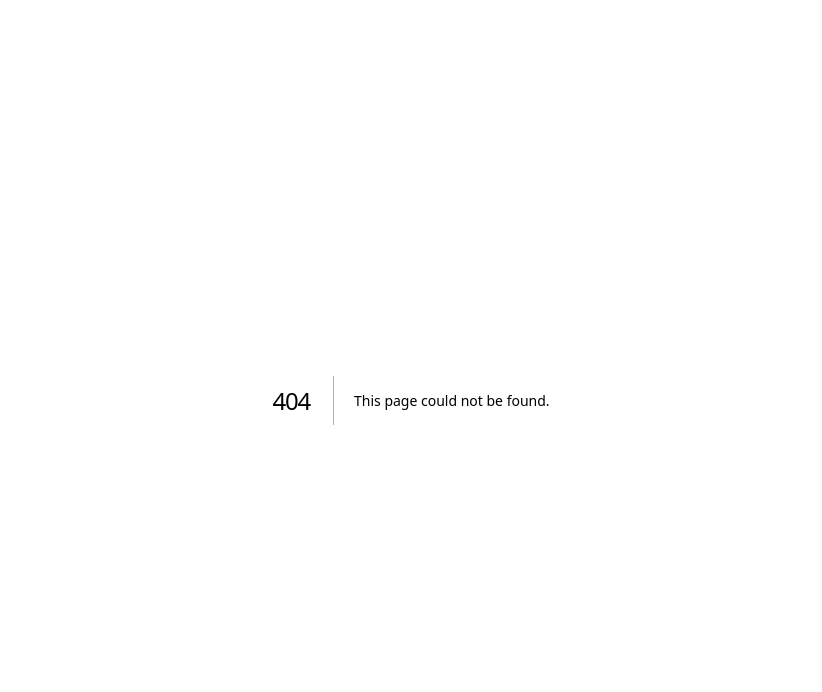
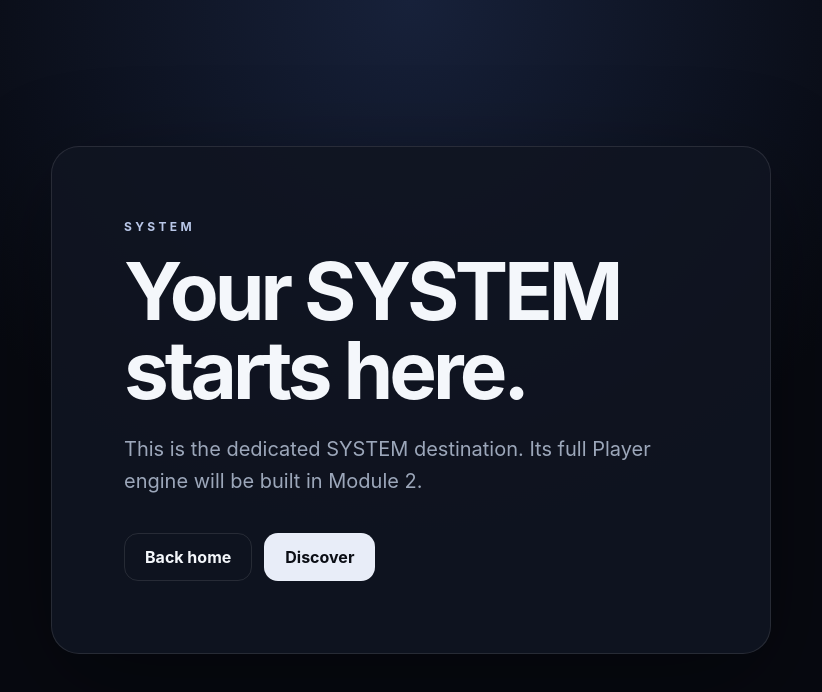
Before and after one commit to Ndombe234/MOIRISE, a Next.js app: page /system in a window 1280 px wide. Before the commit this address had no page. Shown: the top 692 px of the page, without its empty margins (229-1051 px from the left). Built offline with nearby package versions, Linux system fonts and the light colour scheme.

Commit message:
feat: add dedicated SYSTEM foundation route

```diff
--- /dev/null
+++ b/app/system/page.tsx
@@ -0,0 +1,17 @@
+import Link from "next/link";
+
+export default function SystemPage() {
+  return (
+    <main>
+      <section className="hero" aria-labelledby="title">
+        <p className="eyebrow">SYSTEM</p>
+        <h1 id="title">Your SYSTEM starts here.</h1>
+        <p className="lead">This is the dedicated SYSTEM destination. Its full Player engine will be built in Module 2.</p>
+        <div className="actions">
+          <Link className="button secondary" href="/">Back home</Link>
+          <Link className="button" href="/discover">Discover</Link>
+        </div>
+      </section>
+    </main>
+  );
+}
```
